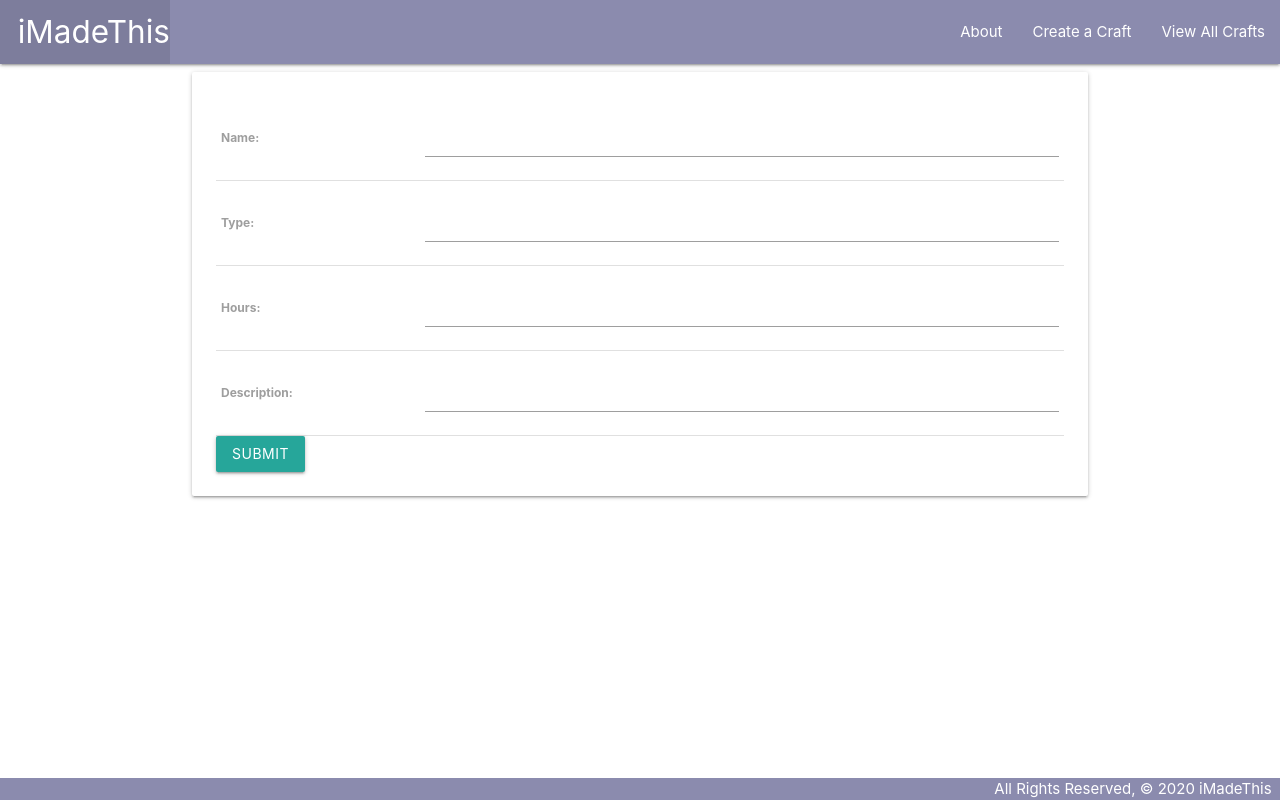
After one commit to StavonJoy/iMadeThis, a Django app: page /crafts/create/ in a window 1280 px wide. The commit adds this page. Run offline with Django 3.2, Linux system fonts and the light colour scheme.

Commit message:
adds ui and form for creating crafts

```diff
--- a/main_app/templates/base.html
+++ b/main_app/templates/base.html
@@ -18,8 +18,9 @@
           <li><a href="/" class="left brand-logo">&nbsp;&nbsp;iMadeThis</a></li>
         </ul>
         <ul class="right">
-          <li><a href="/about">About</a></li>
-          <li><a href="/crafts">View All Crafts</a></li>
+          <li><a href="{% url 'about' %}">About</a></li>
+          <li><a href="{% url 'crafts_create' %}">Create a Craft</a></li>
+          <li><a href="{% url 'index' %}">View All Crafts</a></li>
         </ul>
       </div>
     </nav>
--- a/main_app/templates/crafts/index.html
+++ b/main_app/templates/crafts/index.html
@@ -5,7 +5,7 @@
 
 {% for craft in crafts %}
   <div class="card">
-    <a href="/crafts/{{ craft.id }}">
+    <a href="{% url 'detail' craft.id %}">
       <div class="card-content">
         <span class='card-title'>{{ craft.name }}</span>
         <p>Type: {{ craft.type }}</p>
--- /dev/null
+++ b/main_app/templates/main_app/craft_form.html
@@ -0,0 +1,14 @@
+{% extends 'base.html' %}
+{% block content %}
+<div class="card">
+  <div class="card-content">
+    <form action="" method="post">
+      {% csrf_token %}
+      <table>
+        {{ form.as_table }}
+      </table>
+      <input type="submit" value="Submit" class="btn">
+    </form>
+    {% endblock %}
+  </div>
+</div>
--- a/main_app/urls.py
+++ b/main_app/urls.py
@@ -6,5 +6,5 @@ urlpatterns = [
   path('about/', views.about, name='about'),
   path('crafts/', views.crafts_index, name='index'),
   path('crafts/<int:craft_id>/', views.crafts_detail, name='detail'),
-
+  path('crafts/create/', views.CraftCreate.as_view(), name='crafts_create'),
 ]
--- a/main_app/views.py
+++ b/main_app/views.py
@@ -1,6 +1,7 @@
 from django.shortcuts import render
-from django.http import HttpResponse
 from .models import Craft
+from django.views.generic import ListView
+from django.views.generic.edit import CreateView
 
 def home(request):
   return render(request, 'home.html')
@@ -15,3 +16,7 @@ def crafts_index(request):
 def crafts_detail(request, craft_id):
   craft = Craft.objects.get(id=craft_id)
   return render(request, 'crafts/detail.html', { 'craft': craft })
+
+class CraftCreate(CreateView):
+  model = Craft
+  fields = '__all__'
```
Also changed, not shown: main_app/templates/about.html (+7 -4 lines).
